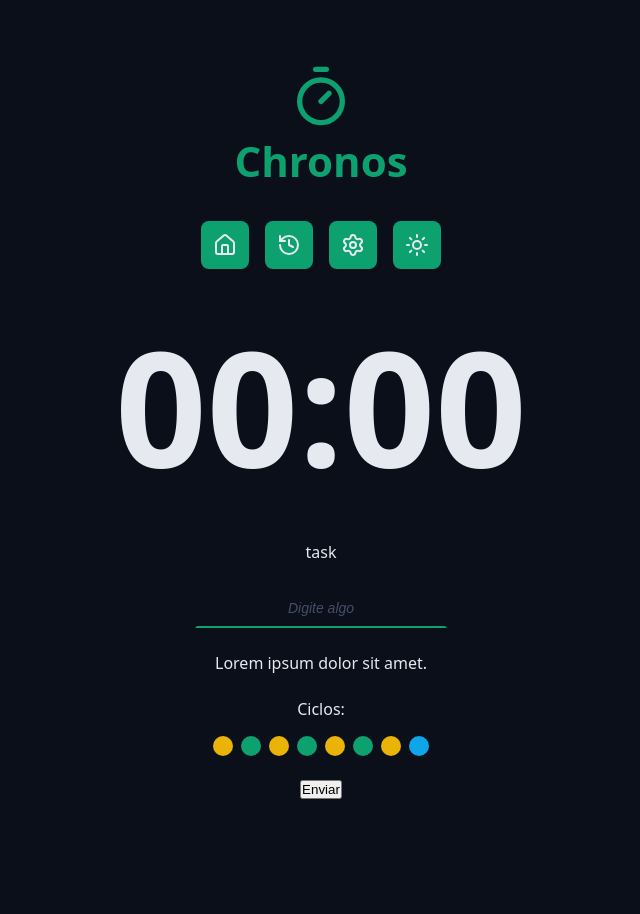
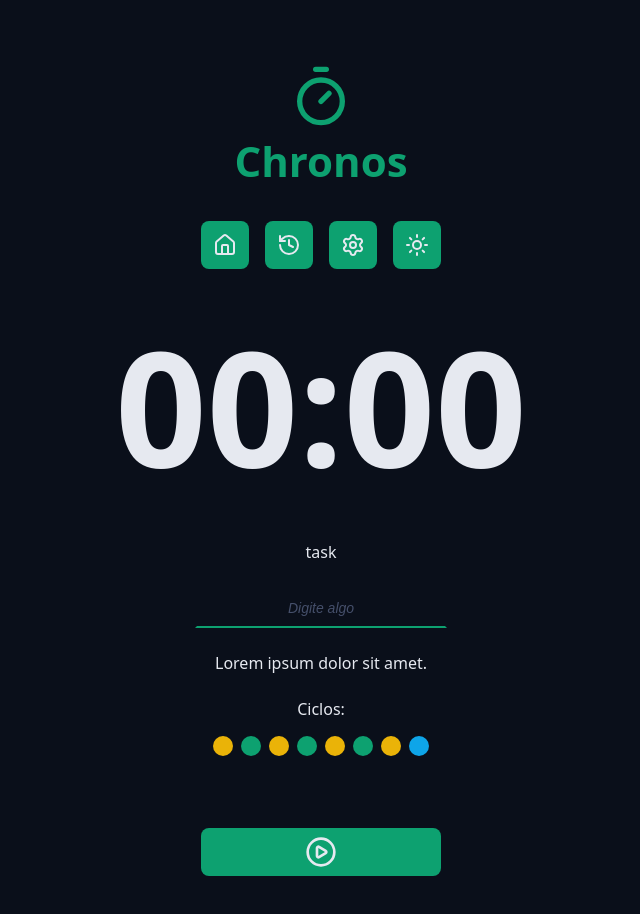
Before and after one commit to PatrickSchifter/chronos-pomodoro, a React (Vite) app: page / in a window 1280 px wide. Shown: the top 914 px of the page, without its empty margins (319-959 px from the left). Before the commit the page ends 831 px from the top, so only its background shows below. Built offline with nearby package versions, Linux system fonts and the light colour scheme.

Commit message:
feat: add DefaultButton component

```diff
--- a/src/App.tsx
+++ b/src/App.tsx
@@ -3,10 +3,12 @@
 import { Menu } from './components/Menu';
 import { CountDown } from './components/CountDown';
 import { Cycles } from './components/Cycles';
+import { DefaultButton } from './components/DefaultButton';
 
 import './styles/theme.css';
 import './styles/global.css';
 import { DefaultInput } from './components/DefaultInput';
+import { PlayCircleIcon } from 'lucide-react';
 
 export function App() {
   return (
@@ -39,7 +41,7 @@
           </div>
 
           <div className='formRow'>
-            <button>Enviar</button>
+            <DefaultButton icon={<PlayCircleIcon />} />
           </div>
         </form>
       </Container>
--- /dev/null
+++ b/src/components/DefaultButton/index.tsx
@@ -0,0 +1,25 @@
+import styles from './styles.module.css';
+
+type DefaultButtonProps = {
+  icon: React.ReactNode;
+  color?: 'green' | 'red';
+} & React.ComponentProps<'button'>;
+
+export function DefaultButton({
+  icon,
+  color = 'green',
+  ...props
+}: DefaultButtonProps) {
+  return (
+    <>
+      <button className={`${styles.button} ${styles[color]}`} {...props}>
+        {icon}
+      </button>
+    </>
+  );
+}
+
+//30.Criando um component de botao reutilizavel com opcoes
+//Esse button foi criado de maneira flexivel e reaproveitavel de maneira que possa ser usado tanto no caso para inclusao
+//de uma nova tarefa, quanto para iniciar ou pausar um novo ciclo. Foi utilizado a props color para definir o style do button
+//e futuramente sera incluso a logica de onClick nele.
--- /dev/null
+++ b/src/components/DefaultButton/styles.module.css
@@ -0,0 +1,31 @@
+.button {
+  border: none;
+  display: flex;
+  align-items: center;
+  justify-content: center;
+  min-width: 24rem;
+  padding: 0.8rem;
+  border-radius: 0.8rem;
+  margin: 4.8rem 0;
+  cursor: pointer;
+  transition: all ease-in-out;
+}
+
+.button svg {
+  width: 3.2rem;
+  height: 3.2rem;
+}
+
+.button:hover {
+  filter: brightness(80%);
+}
+
+.green {
+  background-color: var(--primary);
+  color: var(--text-over-primary);
+}
+
+.red {
+  background-color: var(--error);
+  color: var(--text-over-error);
+}
```
